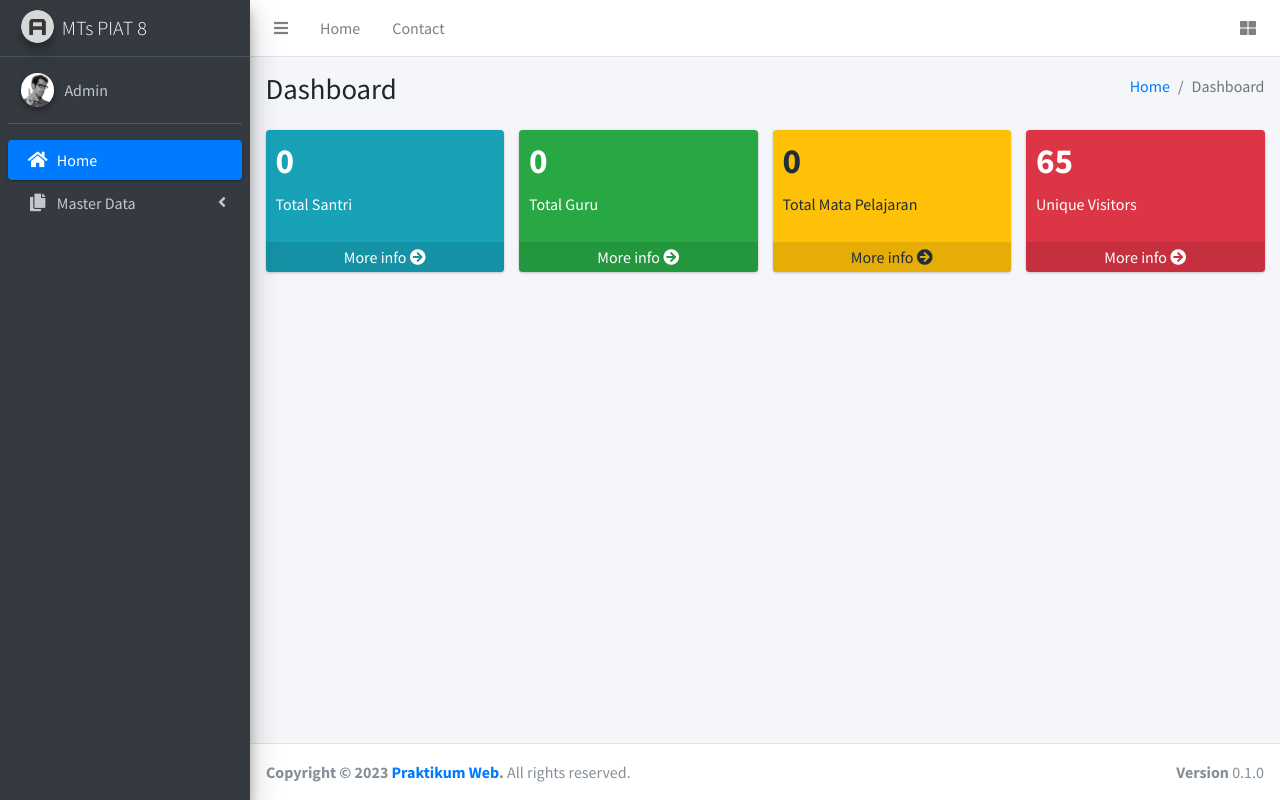
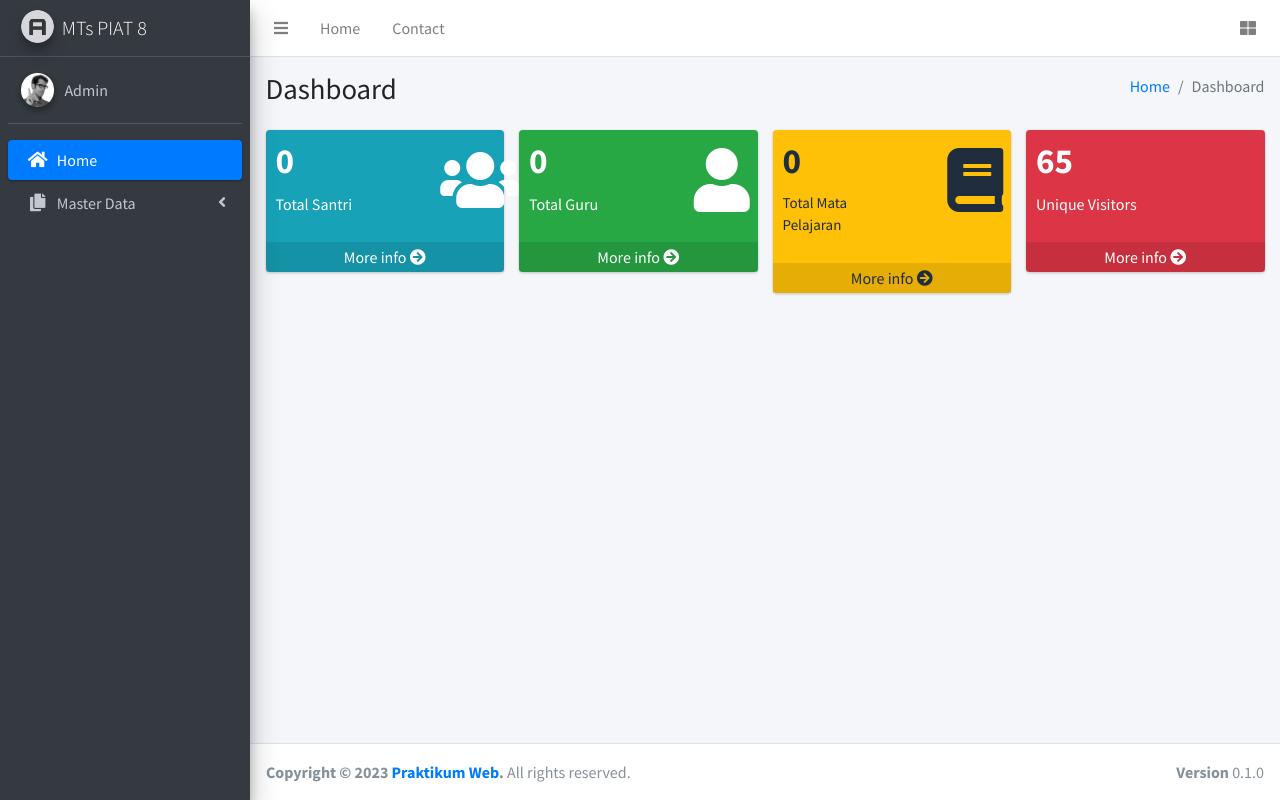
Before and after one commit to mbemdude/project-raport-digital, a PHP site: page / in a window 1280 px wide. Run offline with PHP 8.4, Linux system fonts and the light colour scheme; data that the repository does not hold is empty; some libraries are stand-ins or nearby versions.

Commit message:
Perbaikan Tampilan Dashboard

```diff
--- a/pages/home.php
+++ b/pages/home.php
@@ -39,14 +39,20 @@ $countMapel = $stmtMapel->fetchColumn();
             <!-- small box -->
             <div class="small-box bg-info">
               <div class="inner">
-                <h3><?php echo $countSantri ?></h3>
-
-                <p>Total Santri</p>
+                <div class="row">
+                  <div class="col-lg-6 col-sm-1">
+                    <h3><?php echo $countSantri ?></h3>
+                    <p>Total Santri</p>
+                  </div>
+                  <div class="col-lg-6 col-sm-1">
+                    <i class="fa fa-users fa-4x mt-2 ml-5"></i>
+                  </div>
+                </div>
               </div>
               <div class="icon">
                 <i class="ion ion-bag"></i>
               </div>
-              <a href="#" class="small-box-footer">More info <i class="fas fa-arrow-circle-right"></i></a>
+              <a href="?page=santriread" class="small-box-footer">More info <i class="fas fa-arrow-circle-right"></i></a>
             </div>
           </div>
           <!-- ./col -->
@@ -54,14 +60,20 @@ $countMapel = $stmtMapel->fetchColumn();
             <!-- small box -->
             <div class="small-box bg-success">
               <div class="inner">
-                <h3><?php echo $countGuru ?></h3>
-
-                <p>Total Guru</p>
+                <div class="row">
+                  <div class="col-lg-6 col-sm-1">
+                    <h3><?php echo $countGuru ?></h3>
+                    <p>Total Guru</p>
+                  </div>
+                  <div class="col-lg-6 col-sm-1">
+                    <i class="fa fa-user fa-4x mt-2 ml-5"></i>
+                  </div>
+                </div>
               </div>
               <div class="icon">
                 <i class="ion ion-stats-bars"></i>
               </div>
-              <a href="#" class="small-box-footer">More info <i class="fas fa-arrow-circle-right"></i></a>
+              <a href="?page=gururead" class="small-box-footer">More info <i class="fas fa-arrow-circle-right"></i></a>
             </div>
           </div>
           <!-- ./col -->
@@ -69,14 +81,20 @@ $countMapel = $stmtMapel->fetchColumn();
             <!-- small box -->
             <div class="small-box bg-warning">
               <div class="inner">
-                <h3><?php echo $countMapel ?></h3>
-
-                <p>Total Mata Pelajaran</p>
+                <div class="row">
+                  <div class="col-lg-6 col-sm-1">
+                    <h3><?php echo $countMapel ?></h3>
+                    <p style="font-size: 15px;">Total Mata Pelajaran</p>
+                  </div>
+                  <div class="col-lg-6 col-sm-1">
+                    <i class="fa fa-book fa-4x mt-2 ml-5"></i>
+                  </div>
+                </div>
               </div>
               <div class="icon">
                 <i class="ion ion-person-add"></i>
               </div>
-              <a href="#" class="small-box-footer">More info <i class="fas fa-arrow-circle-right"></i></a>
+              <a href="?page=mapelread" class="small-box-footer">More info <i class="fas fa-arrow-circle-right"></i></a>
             </div>
           </div>
           <!-- ./col -->
--- a/partials/head.php
+++ b/partials/head.php
@@ -1,7 +1,7 @@
 <head>
   <meta charset="utf-8">
   <meta name="viewport" content="width=device-width, initial-scale=1">
-  <title>AdminLTE 3 | Starter</title>
+  <title>Raport Digital PIAT 8</title>
 
   <!-- Google Font: Source Sans Pro -->
   <link rel="stylesheet" href="https://fonts.googleapis.com/css?family=Source+Sans+Pro:300,400,400i,700&display=fallback">
```
